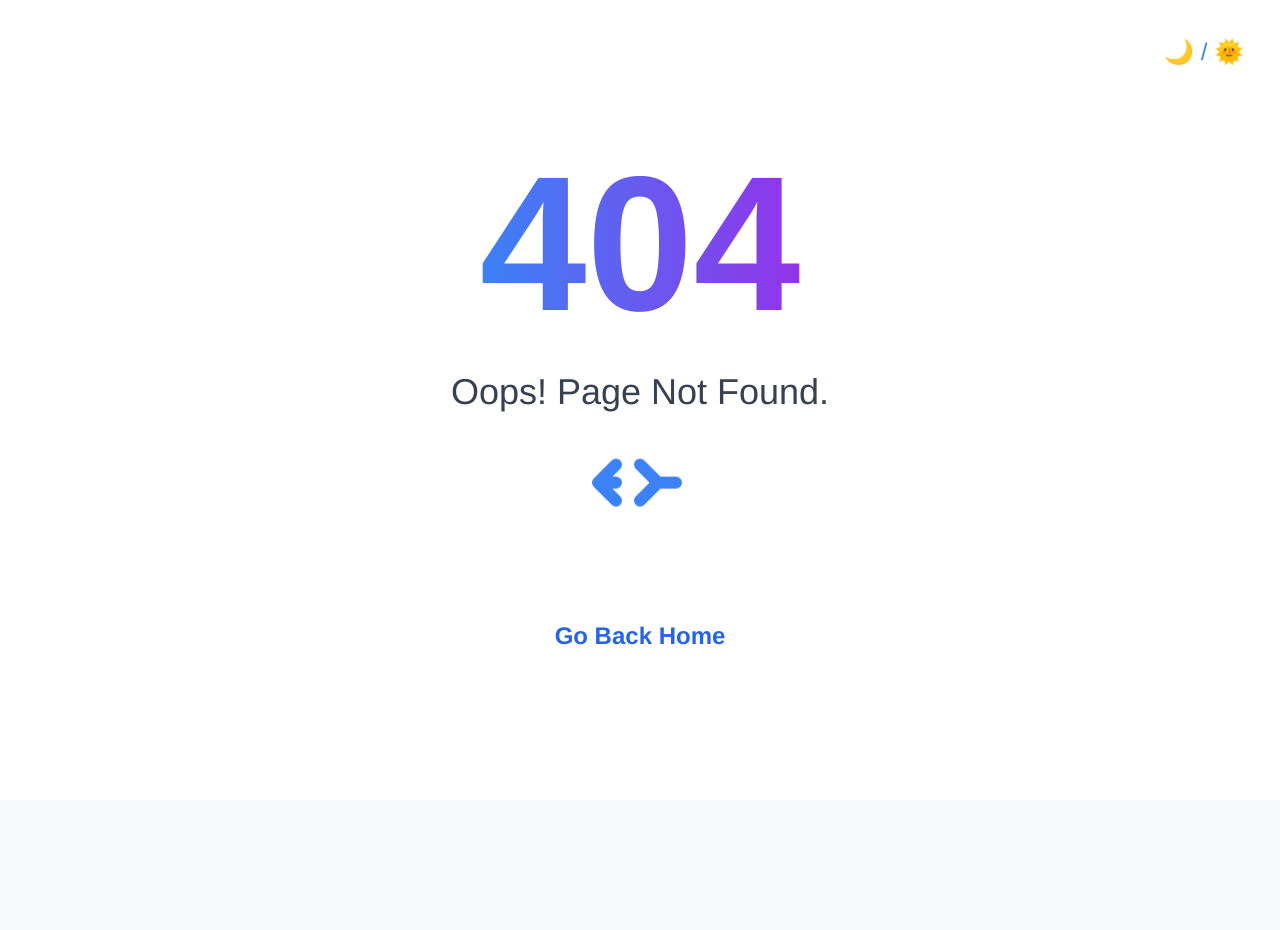
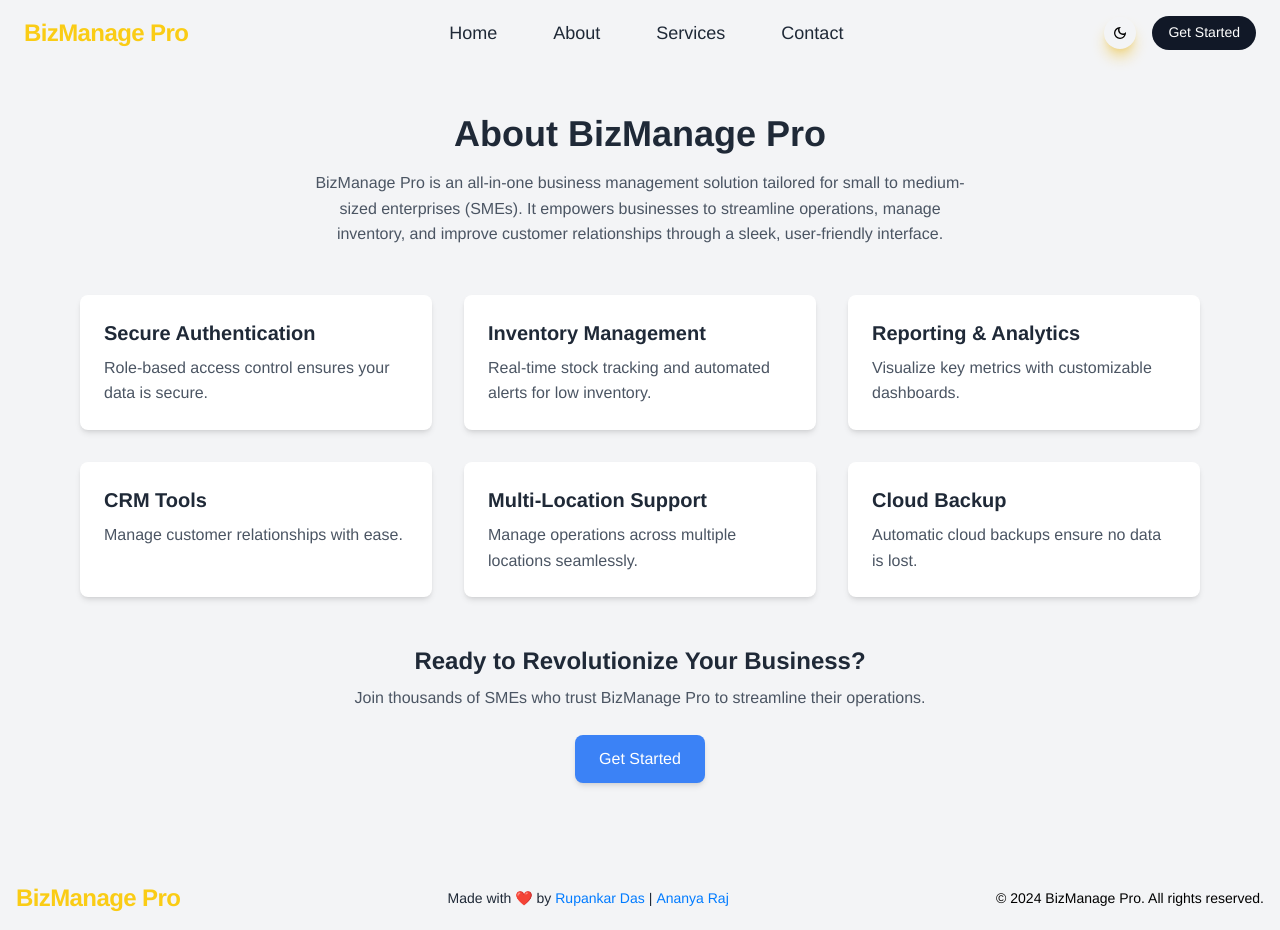
Before and after one commit to R1MO9/BizManage-Pro, a React (Vite) app in the folder client/: page /about in a window 1280 px wide. Before the commit this address had no page. Before the commit the page ends 800 px from the top, so only its background shows below. Built offline with nearby package versions, Linux system fonts and the light colour scheme.

Commit message:
about page

```diff
--- a/client/src/App.jsx
+++ b/client/src/App.jsx
@@ -11,6 +11,7 @@ import InventoryManagementPage from './pages/inventory_management_page';
 import SalesPage from './pages/sales_page';
 import HomePage from './pages/home_page';
 import ContactPage from './pages/contact_page';
+import AboutPage from './pages/about_page.jsx';
 import NotFound from './pages/not_found_page';
 import LogoutPage from './pages/logout_page';
 import BusinessProfile from './pages/business-profile.jsx';
@@ -42,6 +43,7 @@ const App = () => {
         <Route path="/business-profile" element={<BusinessProfile />} />
         <Route path="/verify-account" element={<VerifyAccount />} />
         <Route path="/contact" element={<ContactPage />} />
+        <Route path="/about" element={<AboutPage />} />
 
       </Route>
       <Route path="*" element={<NotFound />} />
--- /dev/null
+++ b/client/src/pages/about_page.jsx
@@ -0,0 +1,92 @@
+import React from "react";
+
+const AboutPage = () => {
+  return (
+    <div className="bg-gray-100 dark:bg-gray-900 min-h-screen flex flex-col items-center px-6 md:px-12 lg:px-20 transition-colors duration-300">
+      {/* Page Header */}
+      <h1 className="text-4xl font-bold text-gray-800 dark:text-gray-100 mt-12">
+        About BizManage Pro
+      </h1>
+      <p className="text-gray-600 dark:text-gray-400 mt-4 text-center max-w-2xl">
+        BizManage Pro is an all-in-one business management solution tailored
+        for small to medium-sized enterprises (SMEs). It empowers businesses to
+        streamline operations, manage inventory, and improve customer
+        relationships through a sleek, user-friendly interface.
+      </p>
+
+      {/* Features Section */}
+      <section className="mt-12 grid grid-cols-1 md:grid-cols-2 lg:grid-cols-3 gap-8 max-w-7xl">
+        {/* Feature 1 */}
+        <div className="bg-white dark:bg-gray-800 p-6 rounded-lg shadow-md hover:shadow-lg transition-shadow">
+          <h3 className="text-xl font-semibold text-gray-800 dark:text-gray-100">
+            Secure Authentication
+          </h3>
+          <p className="text-gray-600 dark:text-gray-400 mt-2">
+            Role-based access control ensures your data is secure.
+          </p>
+        </div>
+        {/* Feature 2 */}
+        <div className="bg-white dark:bg-gray-800 p-6 rounded-lg shadow-md hover:shadow-lg transition-shadow">
+          <h3 className="text-xl font-semibold text-gray-800 dark:text-gray-100">
+            Inventory Management
+          </h3>
+          <p className="text-gray-600 dark:text-gray-400 mt-2">
+            Real-time stock tracking and automated alerts for low inventory.
+          </p>
+        </div>
+        {/* Feature 3 */}
+        <div className="bg-white dark:bg-gray-800 p-6 rounded-lg shadow-md hover:shadow-lg transition-shadow">
+          <h3 className="text-xl font-semibold text-gray-800 dark:text-gray-100">
+            Reporting & Analytics
+          </h3>
+          <p className="text-gray-600 dark:text-gray-400 mt-2">
+            Visualize key metrics with customizable dashboards.
+          </p>
+        </div>
+        {/* Feature 4 */}
+        <div className="bg-white dark:bg-gray-800 p-6 rounded-lg shadow-md hover:shadow-lg transition-shadow">
+          <h3 className="text-xl font-semibold text-gray-800 dark:text-gray-100">
+            CRM Tools
+          </h3>
+          <p className="text-gray-600 dark:text-gray-400 mt-2">
+            Manage customer relationships with ease.
+          </p>
+        </div>
+        {/* Feature 5 */}
+        <div className="bg-white dark:bg-gray-800 p-6 rounded-lg shadow-md hover:shadow-lg transition-shadow">
+          <h3 className="text-xl font-semibold text-gray-800 dark:text-gray-100">
+            Multi-Location Support
+          </h3>
+          <p className="text-gray-600 dark:text-gray-400 mt-2">
+            Manage operations across multiple locations seamlessly.
+          </p>
+        </div>
+        {/* Feature 6 */}
+        <div className="bg-white dark:bg-gray-800 p-6 rounded-lg shadow-md hover:shadow-lg transition-shadow">
+          <h3 className="text-xl font-semibold text-gray-800 dark:text-gray-100">
+            Cloud Backup
+          </h3>
+          <p className="text-gray-600 dark:text-gray-400 mt-2">
+            Automatic cloud backups ensure no data is lost.
+          </p>
+        </div>
+      </section>
+
+      {/* Call to Action */}
+      <div className="mt-12 text-center">
+        <h2 className="text-2xl font-semibold text-gray-800 dark:text-gray-100">
+          Ready to Revolutionize Your Business?
+        </h2>
+        <p className="text-gray-600 dark:text-gray-400 mt-2">
+          Join thousands of SMEs who trust BizManage Pro to streamline their
+          operations.
+        </p>
+        <button className="mt-6 px-6 py-3 bg-blue-500 text-white rounded-lg shadow-md hover:bg-blue-600 transition duration-300">
+          Get Started
+        </button>
+      </div>
+    </div>
+  );
+};
+
+export default AboutPage;
```
Also changed, not shown: client/src/components/navigation/navbar.jsx (line endings or trailing spaces).
